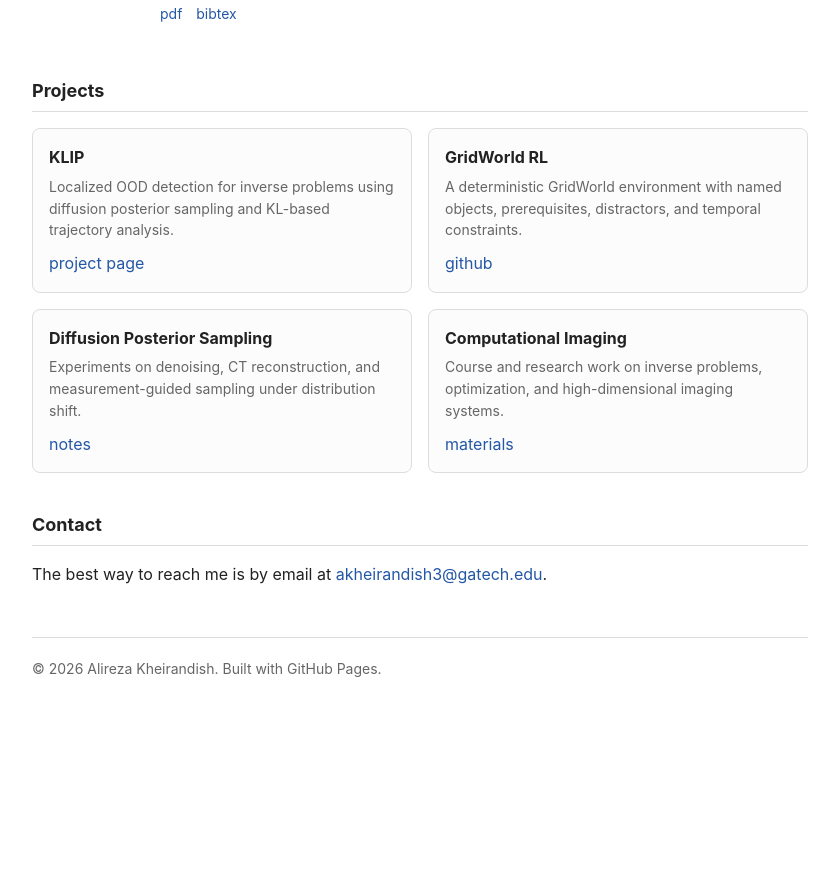
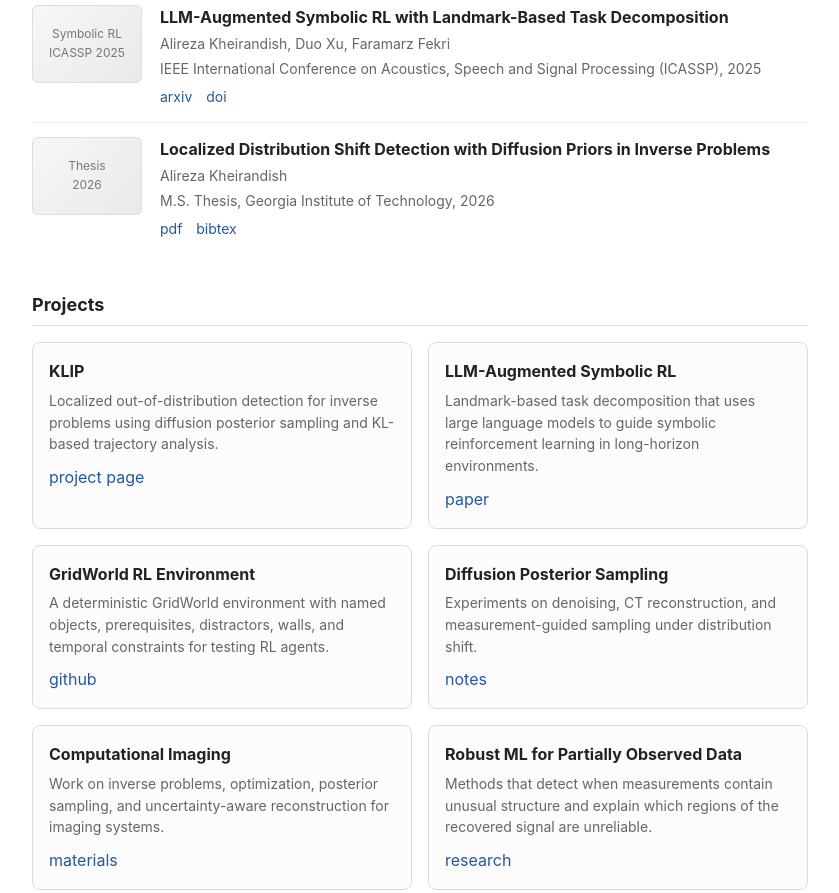
Before and after one commit to KheirAli/kheirali.github.io, a plain HTML site: page index.html in a window 1280 px wide. Shown: the part 1147-2040 px from the top of the page, without its empty margins (220-1059 px from the left). Before the commit the page ends 1902 px from the top, so only its background shows below. Drawn offline with Linux system fonts and the light colour scheme.

Commit message:
Update index.html

```diff
--- a/index.html
+++ b/index.html
@@ -263,17 +263,17 @@
             <span>/</span>
             <a href="https://github.com/akheirandish3">github</a>
             <span>/</span>
-            <a href="#">google scholar</a>
+            <a href="https://scholar.google.com/citations?user=-9IKjn8AAAAJ&hl=en">google scholar</a>
             <span>/</span>
             <a href="#">cv</a>
           </div>
 
           <p>
-            I am a PhD student in Electrical and Computer Engineering at Georgia Tech. My research focuses on machine learning for inverse problems, diffusion models, and detecting distribution shifts in partially observed data.
+            I am a PhD student in Electrical and Computer Engineering at Georgia Tech. My research focuses on machine learning for inverse problems, diffusion models, reinforcement learning, and detecting distribution shifts in partially observed data.
           </p>
 
           <p>
-            Recently, I have been working on localized out-of-distribution detection using diffusion priors, with applications in computational imaging, medical imaging, and visual anomaly detection.
+            Recently, I have been working on localized out-of-distribution detection using diffusion priors, with applications in computational imaging, medical imaging, and visual anomaly detection. I also work on symbolic reinforcement learning and LLM-guided task decomposition for embodied decision-making.
           </p>
         </div>
       </section>
@@ -284,6 +284,7 @@
           <li><strong>2026.</strong> Our paper <em>KLIP</em> was accepted to CVPR 2026.</li>
           <li><strong>2026.</strong> Thesis accepted for the M.S. degree in Electrical and Computer Engineering at Georgia Tech.</li>
           <li><strong>2026.</strong> Code and arXiv version for KLIP are being prepared for public release.</li>
+          <li><strong>2025.</strong> Our paper on LLM-augmented symbolic reinforcement learning appeared at ICASSP 2025.</li>
         </ul>
       </section>
 
@@ -322,6 +323,25 @@
         </article>
 
         <article class="paper">
+          <div class="thumb">Symbolic RL<br />ICASSP 2025</div>
+          <div>
+            <div class="paper-title">
+              LLM-Augmented Symbolic RL with Landmark-Based Task Decomposition
+            </div>
+            <div class="paper-authors">
+              Alireza Kheirandish, Duo Xu, Faramarz Fekri
+            </div>
+            <div class="paper-venue">
+              IEEE International Conference on Acoustics, Speech and Signal Processing (ICASSP), 2025
+            </div>
+            <div class="paper-links">
+              <a href="https://arxiv.org/abs/2410.01929">arxiv</a>
+              <a href="https://doi.org/10.1109/ICASSP49660.2025.10889431">doi</a>
+            </div>
+          </div>
+        </article>
+
+        <article class="paper">
           <div class="thumb">Thesis<br />2026</div>
           <div>
             <div class="paper-title">
@@ -348,15 +368,23 @@
           <div class="project">
             <div class="project-title">KLIP</div>
             <p>
-              Localized OOD detection for inverse problems using diffusion posterior sampling and KL-based trajectory analysis.
+              Localized out-of-distribution detection for inverse problems using diffusion posterior sampling and KL-based trajectory analysis.
             </p>
             <a href="#">project page</a>
           </div>
 
           <div class="project">
-            <div class="project-title">GridWorld RL</div>
+            <div class="project-title">LLM-Augmented Symbolic RL</div>
             <p>
-              A deterministic GridWorld environment with named objects, prerequisites, distractors, and temporal constraints.
+              Landmark-based task decomposition that uses large language models to guide symbolic reinforcement learning in long-horizon environments.
+            </p>
+            <a href="https://arxiv.org/abs/2410.01929">paper</a>
+          </div>
+
+          <div class="project">
+            <div class="project-title">GridWorld RL Environment</div>
+            <p>
+              A deterministic GridWorld environment with named objects, prerequisites, distractors, walls, and temporal constraints for testing RL agents.
             </p>
             <a href="#">github</a>
           </div>
@@ -372,9 +400,17 @@
           <div class="project">
             <div class="project-title">Computational Imaging</div>
             <p>
-              Course and research work on inverse problems, optimization, and high-dimensional imaging systems.
+              Work on inverse problems, optimization, posterior sampling, and uncertainty-aware reconstruction for imaging systems.
             </p>
             <a href="#">materials</a>
+          </div>
+
+          <div class="project">
+            <div class="project-title">Robust ML for Partially Observed Data</div>
+            <p>
+              Methods that detect when measurements contain unusual structure and explain which regions of the recovered signal are unreliable.
+            </p>
+            <a href="#">research</a>
           </div>
         </div>
       </section>
```
